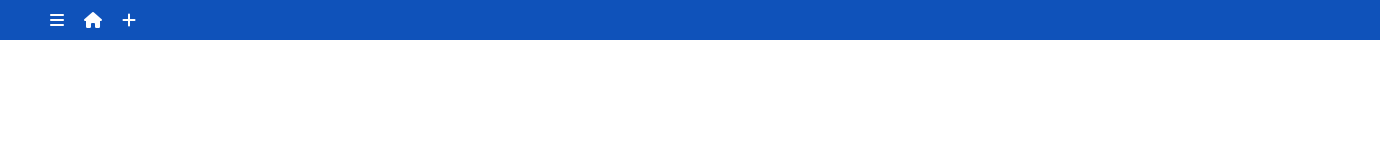
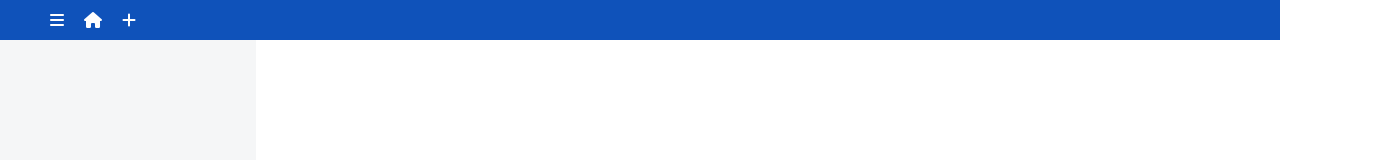
Before and after one commit to balinwarren/Todo-App, a website built with webpack: page dist/index.html in a window 1280 px wide. Shown: the whole page, 1380 px wide, since content can reach past the window. Built offline with nearby package versions, Linux system fonts and the light colour scheme.

Commit message:
Added sidebar

```diff
--- a/src/modules/UI.js
+++ b/src/modules/UI.js
@@ -2,6 +2,7 @@ export default class UI {
 
     static loadHome (){
         UI.createHeader();
+        UI.createMain();
     }
 
     static createHeader(){
@@ -34,4 +35,20 @@ export default class UI {
         plusIcon.classList.add('icon');
         leftIcons.appendChild(plusIcon);
     }
+
+    static createMain (){
+        const mainScreen = document.createElement('div');
+        mainScreen.classList.add('main-screen');
+
+        mainScreen.appendChild(UI.createSideBar());
+
+        document.body.appendChild(mainScreen);
+    }
+
+    static createSideBar (){
+        const sideBar = document.createElement('div');
+        sideBar.classList.add('side-bar');
+
+        return sideBar;
+    }
 }
--- a/src/style.css
+++ b/src/style.css
@@ -1,23 +1,29 @@
 :root {
     --primary-blue: #0F52BA;
     --primary-light: #FFFFFF;
-    --secondart-light: #B0B3B8;
+    --secondart-light: #f5f6f7;
     --primary-dark: #18191A;
     --secondary-dark: #242526;
 
 }
 
-body {
+html, body {
     margin: 0;
     padding: 0;
 }
 
+body {
+    width: 100vw;
+    height: 100vh;
+}
+
+/* Navbar */
+
 .navbar {
     background-color: var(--primary-blue);
-    width: 100vw;
+    width: 100%;
     height: 40px;
     display: flex;
-    padding: 0 50px 0 50px;
     align-items: center;
 }
 
@@ -25,6 +31,7 @@ body {
     display: flex;
     justify-content: center;
     align-items: flex-end;
+    margin: 0 50px 0 50px;
     gap: 20px;
     color: var(--primary-light);
 }
@@ -32,3 +39,19 @@ body {
 .icon:hover {
     cursor: pointer;
 }
+
+/* Main Screen */
+.main-screen {
+    display: flex;
+    height: calc(100vh - 40px);
+    width: 100%;
+}
+
+/* Side bar */
+.side-bar {
+    display: flex;
+    flex-direction: column;
+    background-color: var(--secondart-light);
+    height: 100%;
+    width: 20%;
+}
```
Also changed, not shown: dist/main.bundle.js.
